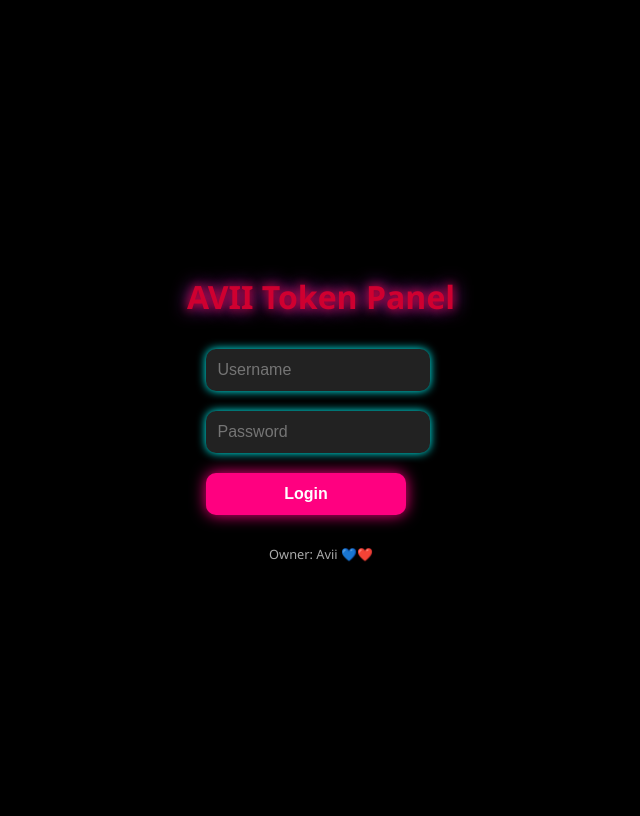
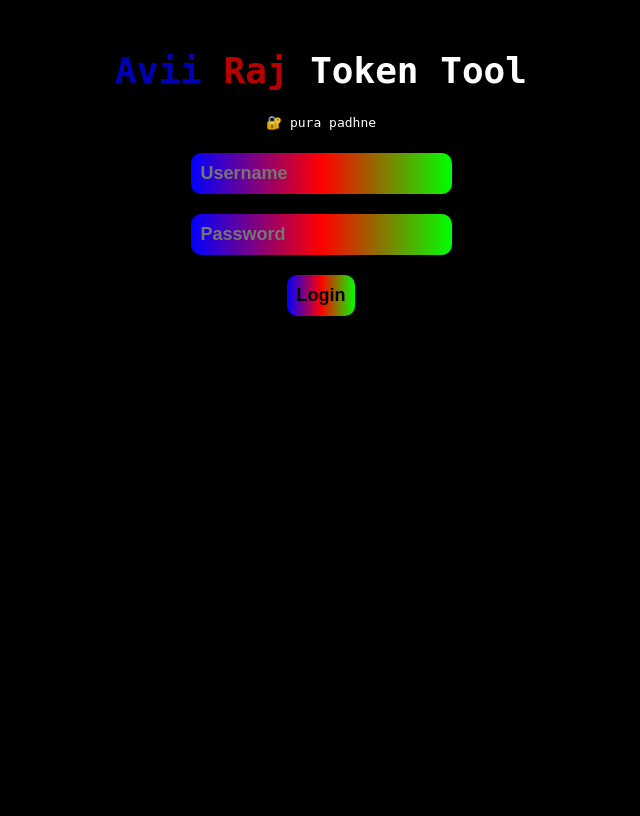
Before and after one commit to aviraj834051/app.py, a Flask app: page / in a window 1280 px wide. Shown: the whole page, without its empty margins (319-959 px from the left). After the commit the page ends 316 px from the top, so only its background shows below. Run offline with Flask 3, Linux system fonts and the light colour scheme.

Commit message:
Update login.html

```diff
--- a/templates/login.html
+++ b/templates/login.html
@@ -1,63 +1,45 @@
 <!DOCTYPE html>
-<html lang="en">
+<html>
 <head>
-  <meta charset="UTF-8" />
-  <meta name="viewport" content="width=device-width, initial-scale=1.0"/>
-  <title>Avii Token Tool</title>
+  <title>Avii Raj Token Tool</title>
   <style>
     body {
-      background-color: black;
-      font-family: 'Segoe UI', sans-serif;
-      display: flex;
-      flex-direction: column;
-      align-items: center;
-      justify-content: center;
-      height: 100vh;
+      background: black;
       color: white;
+      text-align: center;
+      font-family: monospace;
+    }
+    input, button {
+      padding: 10px;
+      margin: 10px;
+      border-radius: 10px;
+      border: none;
+      font-size: 18px;
+      background: linear-gradient(to right, #00f, #f00, #0f0);
+      color: black;
+      font-weight: bold;
     }
     h1 {
-      font-size: 2rem;
-      animation: glow 2s ease-in-out infinite alternate;
+      font-size: 36px;
+      margin-top: 50px;
     }
-    @keyframes glow {
-      from { color: #00f; text-shadow: 0 0 5px #00f, 0 0 10px #0ff; }
-      to { color: #f00; text-shadow: 0 0 10px #f00, 0 0 20px #f0f; }
+    span {
+      animation: blink 1s infinite;
     }
-    input, button {
-      padding: 12px;
-      margin: 10px;
-      border: none;
-      border-radius: 10px;
-      width: 80%;
-      max-width: 300px;
-      font-size: 1rem;
-    }
-    input {
-      background: #222;
-      color: #fff;
-      box-shadow: 0 0 10px #0ff;
-    }
-    button {
-      background: #ff0080;
-      color: white;
-      font-weight: bold;
-      box-shadow: 0 0 15px #ff0080;
-      cursor: pointer;
-    }
-    .credit {
-      margin-top: 20px;
-      font-size: 0.8rem;
-      color: #aaa;
+    @keyframes blink {
+      0% { opacity: 1; }
+      50% { opacity: 0.6; }
+      100% { opacity: 1; }
     }
   </style>
 </head>
 <body>
-  <h1>AVII Token Panel</h1>
-  <form action="/login" method="post">
+  <h1><span style="color:#00f;">Avii</span> <span style="color:#f00;">Raj</span> Token Tool</h1>
+  <p>🔐 pura padhne</p>
+  <form method="POST">
     <input type="text" name="username" placeholder="Username" required><br>
     <input type="password" name="password" placeholder="Password" required><br>
     <button type="submit">Login</button>
   </form>
-  <div class="credit">Owner: Avii 💙❤️</div>
 </body>
 </html>
```
